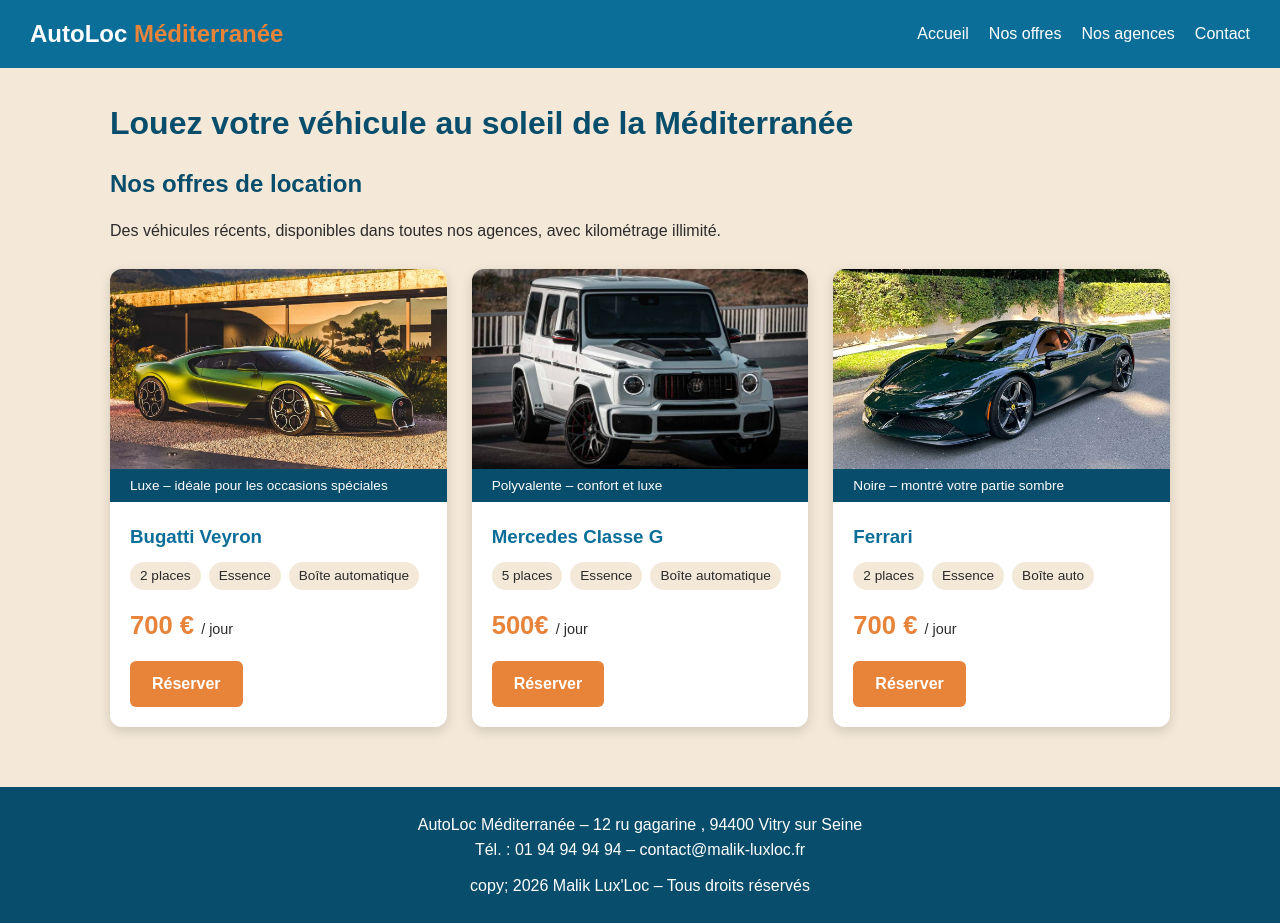
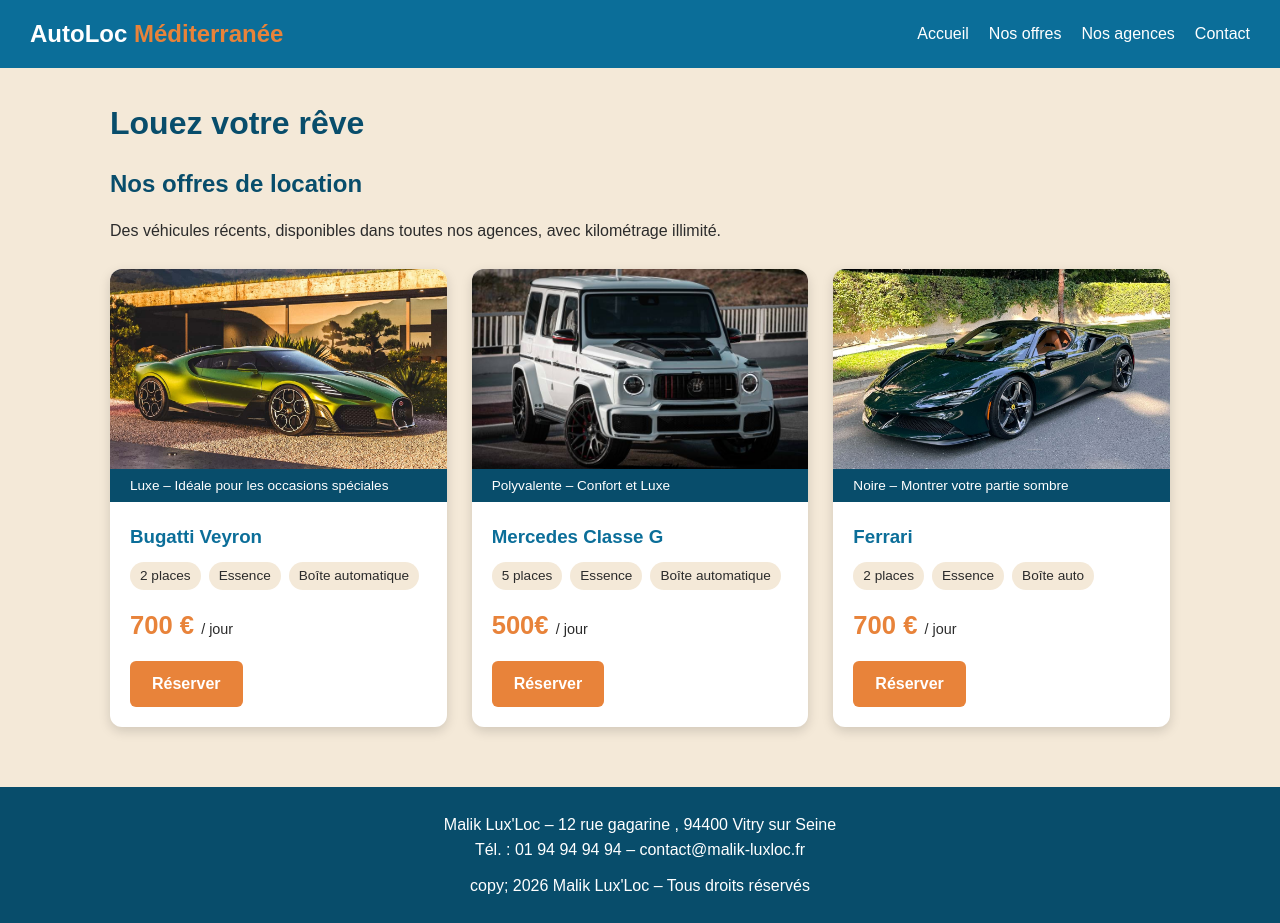
Before and after one commit to Demboy-ops/premierdevoirmickael, a plain HTML site: page projet8/autoloc.html in a window 1280 px wide. Drawn offline with Linux system fonts and the light colour scheme.

Commit message:
Update autoloc.html

```diff
--- a/projet8/autoloc.html
+++ b/projet8/autoloc.html
@@ -19,7 +19,7 @@
     </nav>
 </header>
 <main>
-    <h1>Louez votre véhicule au soleil de la Méditerranée</h1>
+    <h1>Louez votre rêve</h1>
 
     <section id="offres">
         <h2>Nos offres de location</h2>
@@ -29,7 +29,7 @@
             <article class="carte">
                 <figure>
                     <img src="images/bugatti.jpg" alt="Bugatti Veyron de côté">
-                    <figcaption>Luxe – idéale pour les occasions spéciales</figcaption>
+                    <figcaption>Luxe – Idéale pour les occasions spéciales</figcaption>
                 </figure>
                 <div class="carte-contenu">
                     <h3>Bugatti Veyron</h3>
@@ -45,7 +45,7 @@
             <article class="carte">
                 <figure>
                     <img src="images/classe_g.jpg" alt="Classe G Mercedes vue de face">
-                    <figcaption>Polyvalente – confort et luxe</figcaption>
+                    <figcaption>Polyvalente – Confort et Luxe</figcaption>
                 </figure>
                 <div class="carte-contenu">
                     <h3>Mercedes Classe G</h3>
@@ -62,7 +62,7 @@
             <article class="carte">
                 <figure>
                     <img src="images/ferrari.jpg" alt="Ferrari vu de côté">
-                    <figcaption>Noire – montré votre partie sombre</figcaption>
+                    <figcaption>Noire – Montrer votre partie sombre</figcaption>
                 </figure>
                 <div class="carte-contenu">
                     <h3>Ferrari </h3>
@@ -80,7 +80,7 @@
 </main>
 <footer id="contact">
     <address>
-        AutoLoc Méditerranée – 12 ru gagarine , 94400 Vitry sur Seine<br>
+        Malik Lux'Loc – 12 rue gagarine , 94400 Vitry sur Seine<br>
         Tél. : 01 94 94 94 94 – contact@malik-luxloc.fr
     </address>
     <p>copy; 2026 Malik Lux'Loc – Tous droits réservés</p>
```
